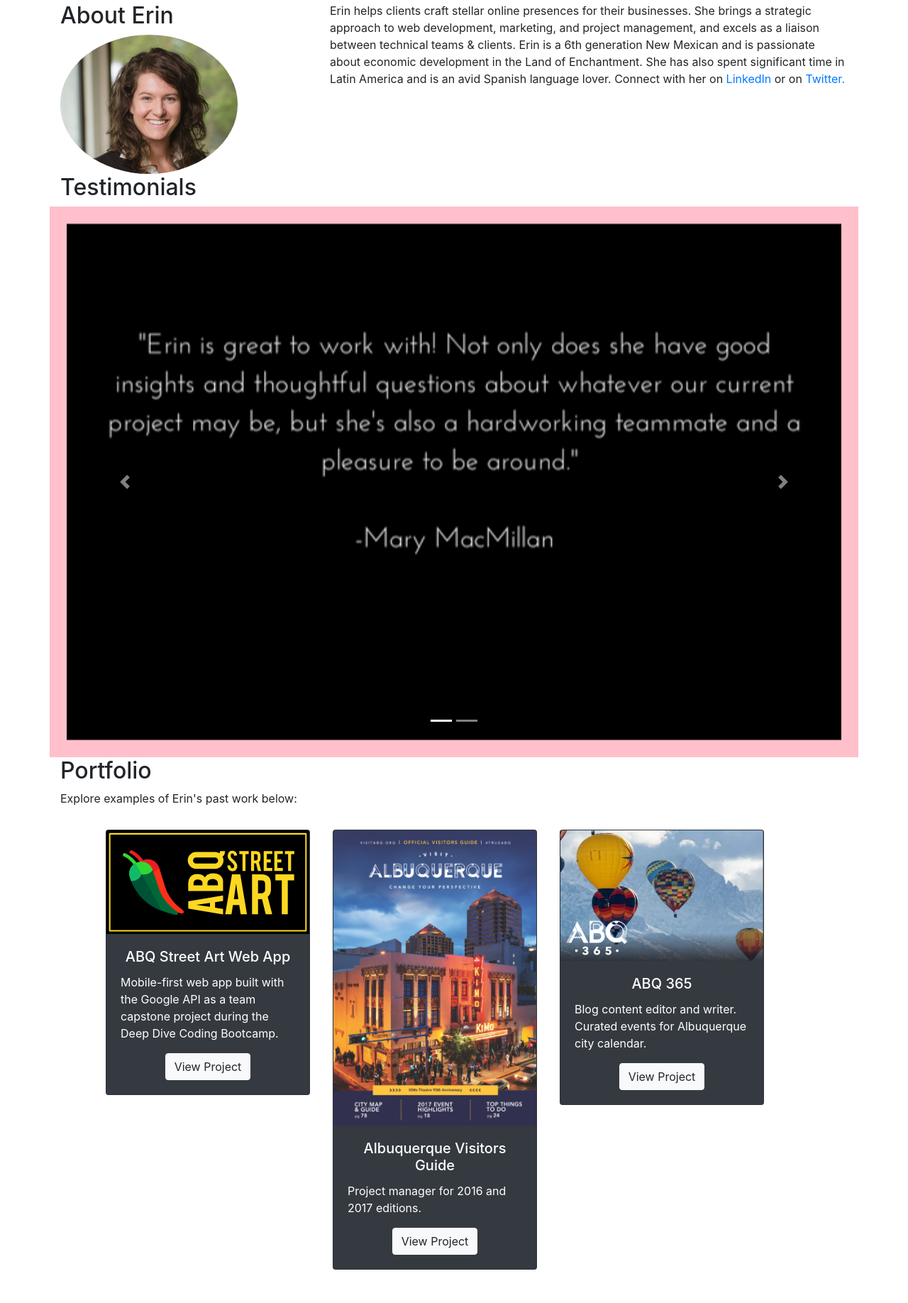
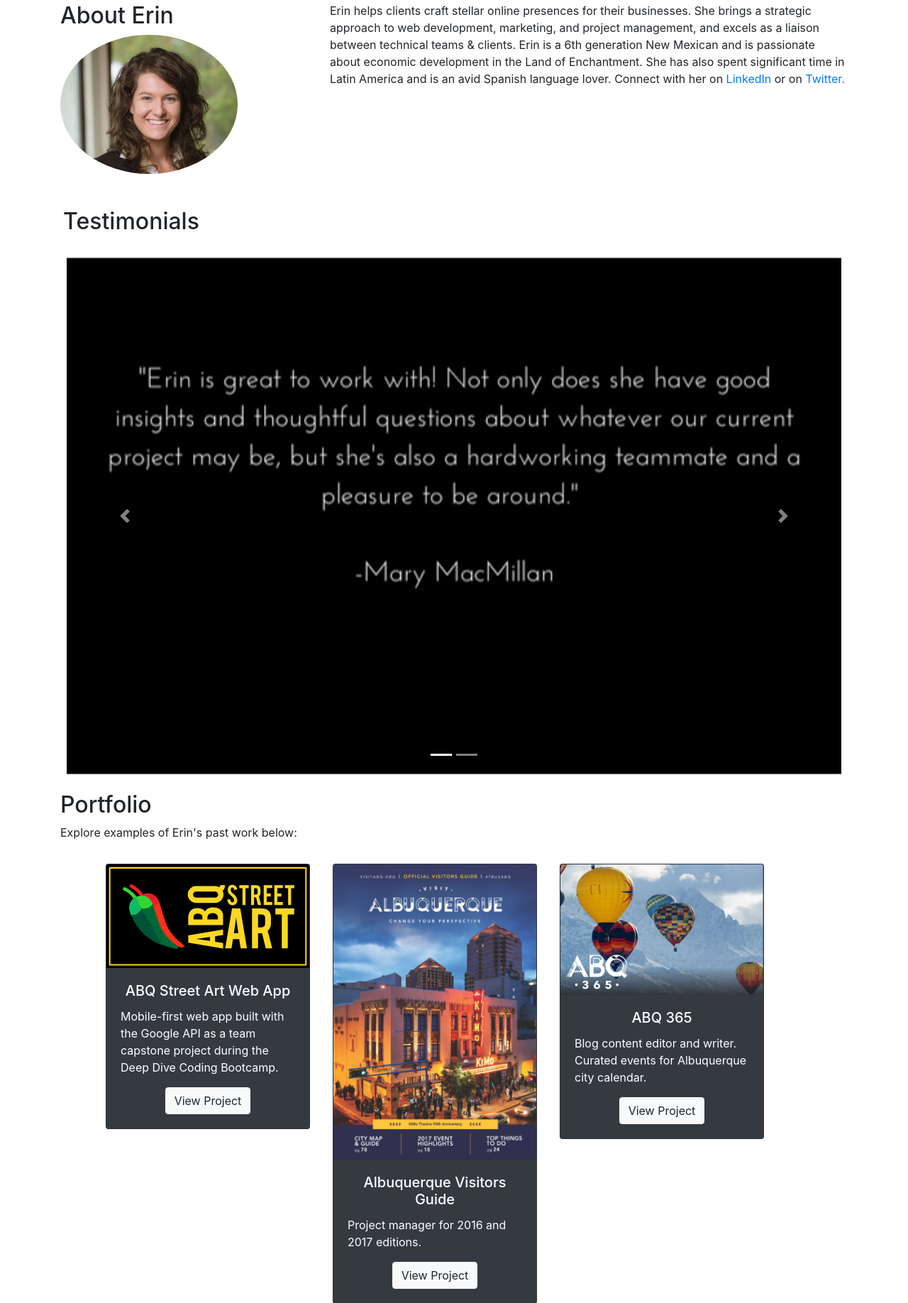
Before and after one commit to erincodes/portfolio-website, a PHP site: page / in a window 1280 px wide. Shown: the part 949-2785 px from the top of the page at 71% size. Run offline with PHP 8.4, Linux system fonts and the light colour scheme; a stand-in replaces the project's code that opens the database connection; some libraries are stand-ins or nearby versions.

Commit message:
Tweaking margins and padding

```diff
--- a/public_html/css/style.css
+++ b/public_html/css/style.css
@@ -31,9 +31,9 @@ header {
 	/*}*/
 /*}*/
 
-#testimonials > div {
-	background-color: pink;
-}
+/*#testimonials > div {*/
+	/*background-color: pink;*/
+/*}*/
 
 /*.carousel-inner .carousel-item {*/
 	/*transition: -webkit-transform 2s ease;*/
--- a/public_html/index.php
+++ b/public_html/index.php
@@ -91,7 +91,9 @@
 <!--Testimonials section-->
 		<section>
 			<div class="container" id="testimonials">
+				<div class="row mt-5 ml-1">
 					<h2>Testimonials</h2>
+				</div>
 				<div class="row">
 					<div class="col p-2 m-3">
 							<div id="carouselExampleIndicators" class="carousel slide" data-ride="carousel">
```
Lines whose indentation alone changed are shown as unchanged.
